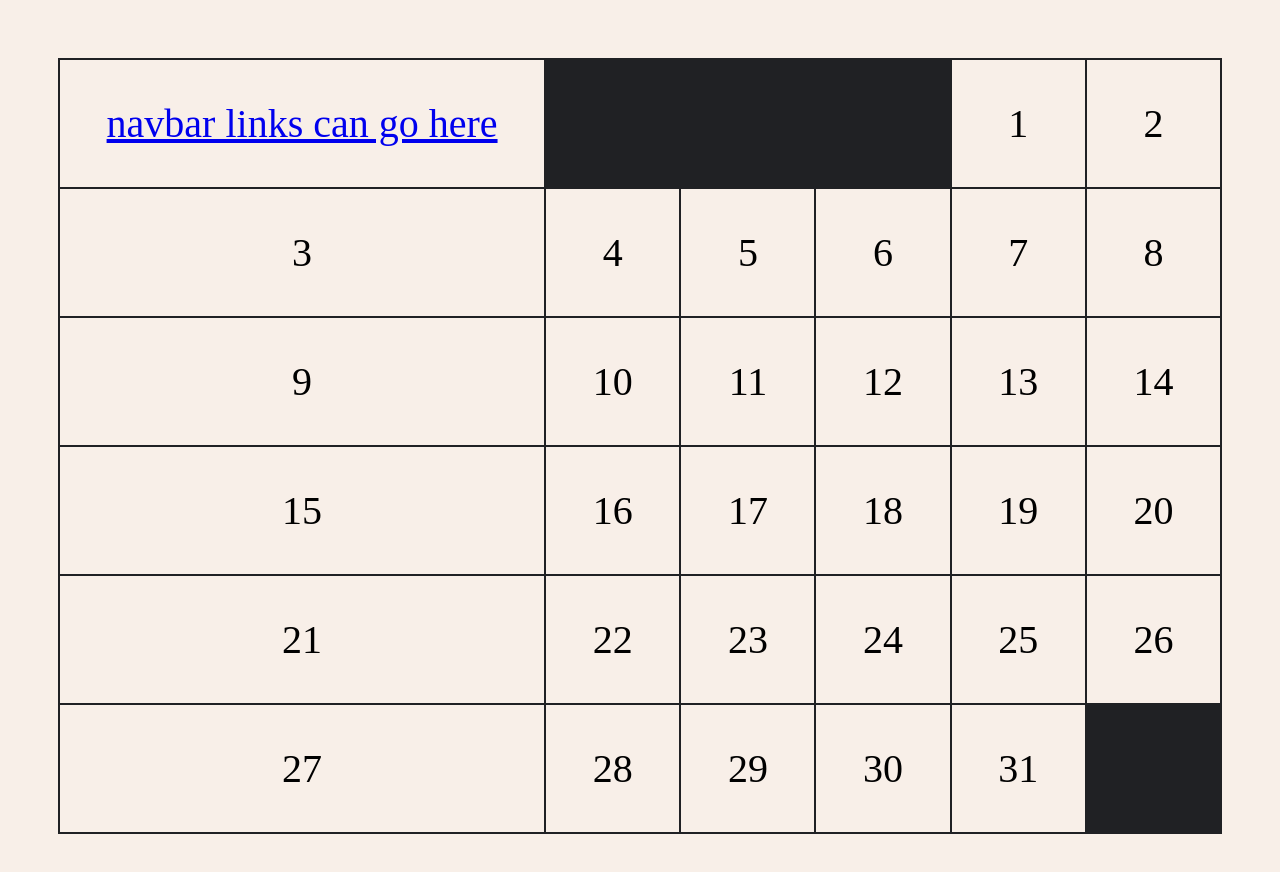
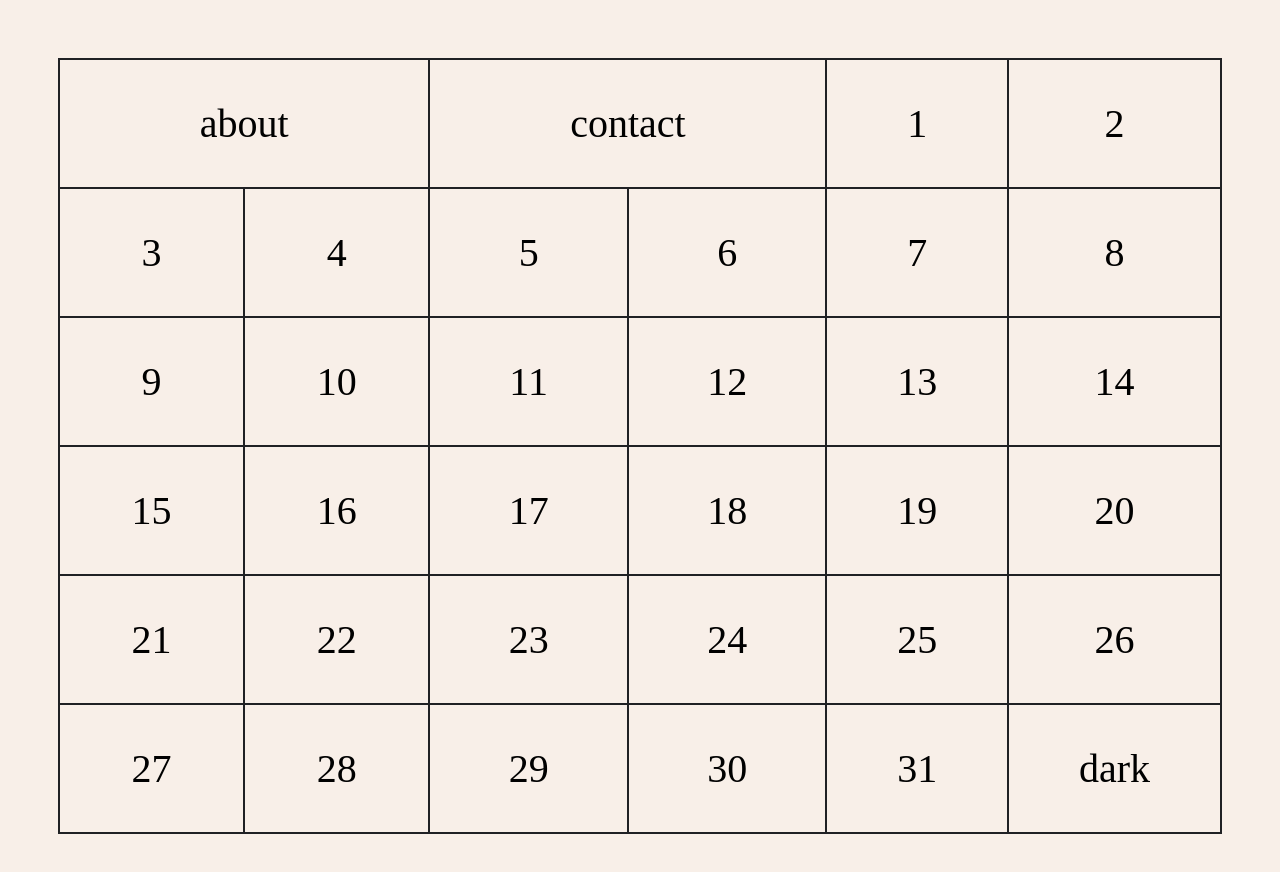
Before and after one commit to dejana-d/CFG-Group-2-Playground, a plain HTML site: page index.html in a window 1280 px wide. Drawn offline with Linux system fonts and the light colour scheme; a web font is replaced by a local one.

Commit message:
Update index.html

```diff
--- a/index.html
+++ b/index.html
@@ -2,25 +2,31 @@
 <html lang="en">
 <head>
     <meta charset="UTF-8">
-    <meta name="viewport" content="width=device-width, initial-scale=1.0">
+    <meta name="viewport" content="width=device-width, height=device-height, initial-scale=1.0">
+
     <title>Document</title>
 <!-- CSS file link -->
     <link rel="stylesheet" href="style.css">
 </head>
 
 
+
+
+
 <body>
-
 <!-- Javascript file link -->
     <script src="script.js"></script>
 
 
-
-    <!-- each date = an item  -->
+  <!-- all the classes for each date go here -->
 <div class="grid-container">
 
-    <!-- links div class to another html page.  -->
-  <div class="item0"><a href="about.html">navbar links can go here </a> </div>
+<!-- navbar links -->
+<div onclick="location.href='about.html'" style="cursor:pointer" class="about">about</div>
+<div onclick="location.href='contact.html'" style="cursor:pointer" class="contact">contact</div>
+
+
+<!-- liss of all dates -->
   <div class="item1">1</div>
   <div class="item2">2</div>
   <div class="item3">3</div>
@@ -31,7 +37,7 @@
   <div class="item8">8</div>
   <div class="item9">9</div>
 
-<!-- syntax for opening a link in a new window -->
+<!-- example of syntax for opening a link in a new window -->
   <div onclick="window.open('https://www.youtube.com/watch?v=aEqlQvczMJQ','mywindow');" class="item10">10</div>
   <div onclick="window.open('https://open.spotify.com/playlist/37i9dQZF1DX9uKNf5jGX6m?si=614ea19c57dc444c','mywindow');" class="item11">11</div>
   <div class="item12">12</div>
@@ -54,7 +60,19 @@
   <div class="item29">29</div>
   <div class="item30">30</div>
   <div class="item31">31</div>
+<!--  could do a for loop 31 times to create divs. use string interpolation for class items -->
+
+<!-- on click, run the functions which change to dark mode and toggle the text.
+     code adapted from https://www.w3schools.com/howto/tryit.asp?filename=tryhow_js_toggle_dark_mode
+                     & https://www.w3schools.com/howto/howto_js_toggle_text.asp-->
+
+  <div onclick="darkMode()"class="toggle"><div id="toggleDIV">dark</div></div>
+
+  <!-- event listener on click usign dom method -->
+
 </div>
+
+
 </body>
 </html>
 
```
